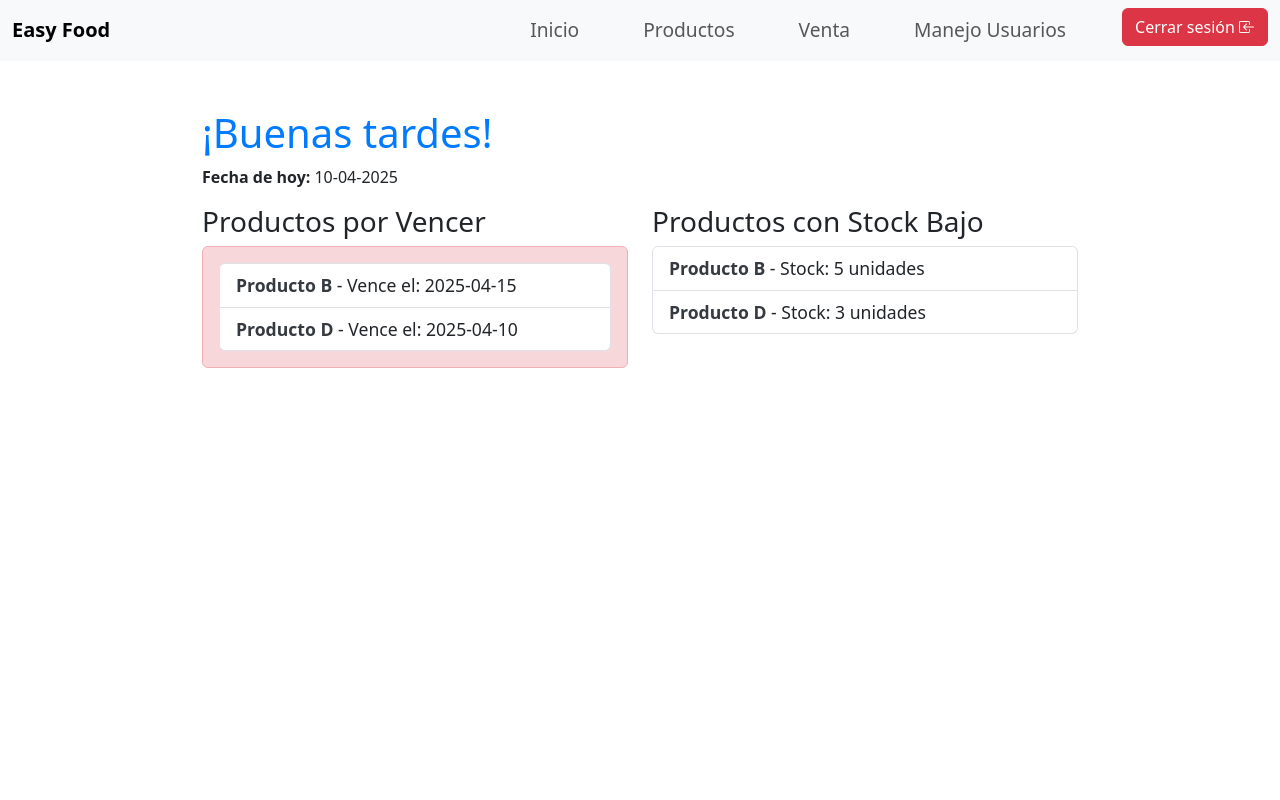
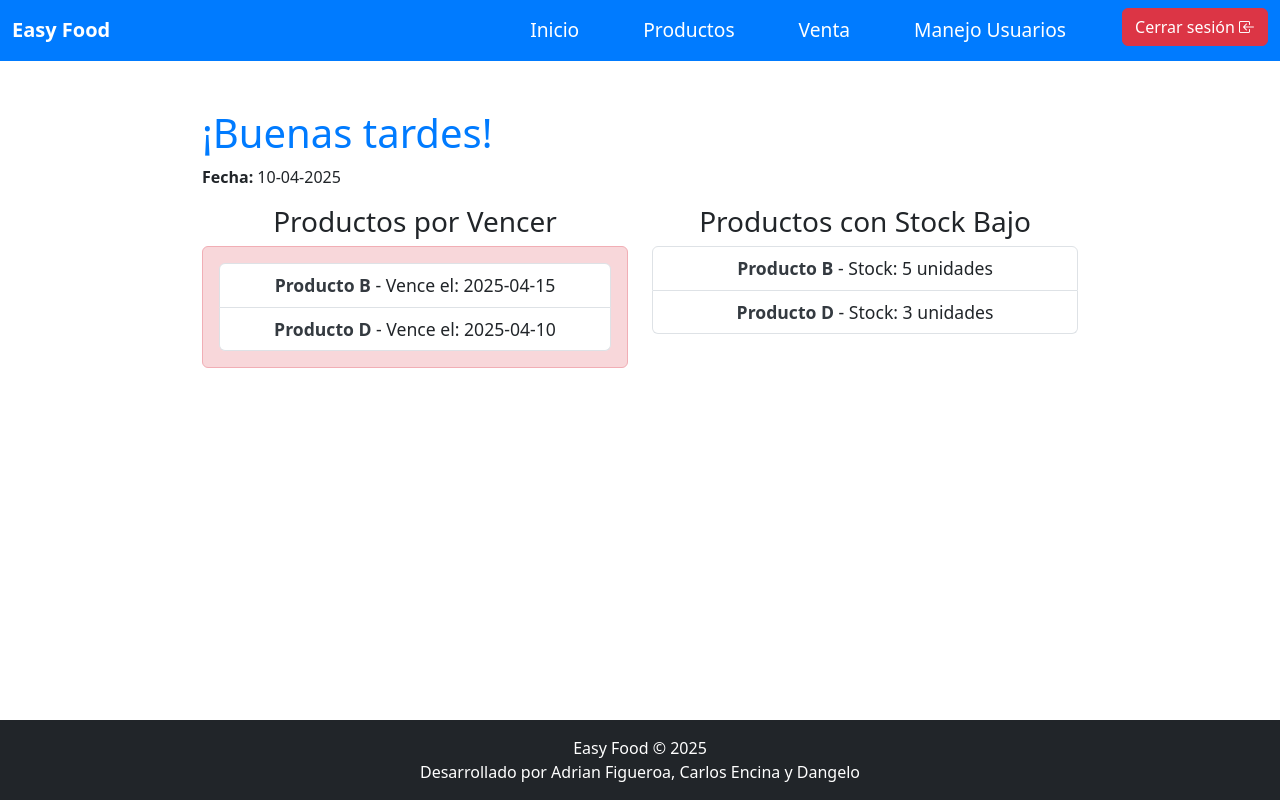
Before and after one commit to AdrianFigueroaAlmonacid/proyecto-titulo-2025, a SvelteKit app in the folder frontend/easyfood/: page /users/inicio in a window 1280 px wide. Built offline with nearby package versions, Linux system fonts and the light colour scheme.

Commit message:
se modifica estilos css en cada vista

```diff
--- /dev/null
+++ b/frontend/easyfood/src/lib/components/Footer.svelte
@@ -0,0 +1,6 @@
+<footer class="bg-dark text-white text-center py-3 mt-auto w-100">
+	<div class="container">
+		<p class="mb-1 mb-md-0">Easy Food © 2025</p>
+		<p class="mb-0">Desarrollado por Adrian Figueroa, Carlos Encina y Dangelo</p>
+	</div>
+</footer>
--- a/frontend/easyfood/src/lib/components/Navbar.svelte
+++ b/frontend/easyfood/src/lib/components/Navbar.svelte
@@ -1,7 +1,4 @@
-<script>
-</script>
-
-<nav class="navbar navbar-expand-lg bg-body-tertiary">
+<nav class="navbar navbar-expand-lg">
 	<div class="container-fluid">
 		<a class="navbar-brand" href="/users/inicio">Easy Food</a>
 		<button
@@ -41,19 +38,17 @@
 </nav>
 
 <style>
-	/* .navbar {
-		background-color: #f8f9fa;
-	} */
+	.navbar {
+		background-color: #007bff !important; /* Cambia esto por el color que desees */
+	}
 
 	.navbar-brand {
 		font-weight: bold;
+		color: white !important;
 	}
-
-	/* .nav-link.active {
-		color: #0d6efd;
-	} */
 
 	.nav-link {
 		font-size: 1.2rem;
+		color: white !important;
 	}
 </style>
--- a/frontend/easyfood/src/routes/users/+layout.svelte
+++ b/frontend/easyfood/src/routes/users/+layout.svelte
@@ -1,7 +1,15 @@
 <script>
 	import Navbar from '$lib/components/Navbar.svelte';
+	import Footer from '$lib/components/Footer.svelte';
+	let { children } = $props();
 </script>
 
-<Navbar />
+<div class="d-flex flex-column min-vh-100">
+	<Navbar />
 
-<slot />
+	<main class="flex-grow-1">
+		{@render children()}
+	</main>
+
+	<Footer />
+</div>
--- a/frontend/easyfood/src/routes/users/inicio/+page.svelte
+++ b/frontend/easyfood/src/routes/users/inicio/+page.svelte
@@ -1,6 +1,6 @@
 <script>
 	import { onMount } from 'svelte';
-
+	import { fade } from 'svelte/transition';
 	// Simulación de datos de inventario
 	let inventario = [
 		{ id: 1, nombre: 'Producto A', cantidad: 100, fechaVencimiento: '2025-05-10' },
@@ -59,10 +59,12 @@
 </script>
 
 <div class="container mt-5">
-	<h1>{mensaje}</h1>
-	<p><strong>Fecha de hoy:</strong> {fechaHoy}</p>
+	<div>
+		<h1>{mensaje}</h1>
+		<p><strong>Fecha:</strong> {fechaHoy}</p>
+	</div>
 
-	<div class="row">
+	<div class="row text-center">
 		<!-- Resumen de productos por vencer -->
 		<div class="col-md-6">
 			<h3>Productos por Vencer</h3>
--- a/frontend/easyfood/src/routes/users/manejarUsuarios/+page.svelte
+++ b/frontend/easyfood/src/routes/users/manejarUsuarios/+page.svelte
@@ -1,5 +1,6 @@
 <script>
 	import { onMount } from 'svelte';
+	import { fade } from 'svelte/transition';
 
 	let usuarios = [
 		{ fecha: '2025-01-01', nombre: 'Juan', admin: true, rol: 'Administrador' },
@@ -93,7 +94,7 @@
 <div style="max-width: 1200px; margin:auto;" class="p-5 d-grid gap-4">
 	<div class="text-center"><h1>Administracion de Usuarios</h1></div>
 
-	<table class="table table-bordered table-hover">
+	<table class="table table-bordered table-hover text-center">
 		<thead class="table-light">
 			<tr>
 				<th>Fecha</th>
--- a/frontend/easyfood/src/routes/users/venta/+page.svelte
+++ b/frontend/easyfood/src/routes/users/venta/+page.svelte
@@ -1,4 +1,6 @@
 <script>
+	import { onMount } from 'svelte';
+	import { fade } from 'svelte/transition';
 	// Simulación del inventario
 	let inventario = [
 		{ id: 1, nombre: 'Producto A', cantidad: 100 },
@@ -34,6 +36,8 @@
 	};
 </script>
 
+<!-- Contenedor que centra horizontalmente y deja espacio arriba -->
+<div class="d-flex justify-content-center mt-5">
 	<div class="container mt-5">
 		<h1 class="text-center">Venta de Productos</h1>
 
@@ -64,8 +68,8 @@
 								/>
 							</div>
 							<button type="submit" class="btn btn-primary w-100">
-							<i class="bi bi-bag-plus"></i> Registrar Venta</button
-						>
+								<i class="bi bi-bag-plus"></i> Registrar Venta
+							</button>
 						</form>
 
 						{#if mensaje}
@@ -82,13 +86,14 @@
 			</div>
 		</div>
 	</div>
+</div>
 
 <style>
 	.container {
-		max-width: 600px;
+		max-width: 700px;
 	}
 
 	.alert {
-		font-size: 1.2rem;
+		font-size: 1.5rem;
 	}
 </style>
```
Also changed, not shown: frontend/easyfood/src/routes/users/productos/+page.svelte (+8 -4 lines). Lines whose indentation alone changed are shown as unchanged.
